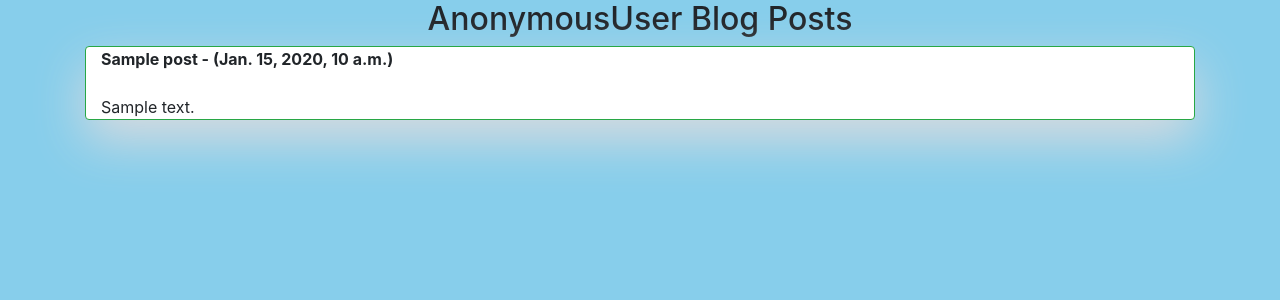
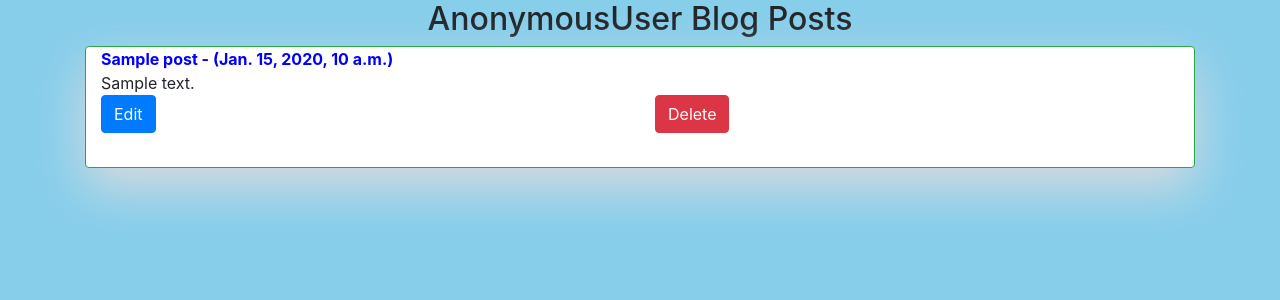
Before and after one commit to bharathjinka09/djangoSocialLogin, a Django app: template templates/home.html in a window 1280 px wide. Shown: the part 56-356 px from the top of the page. Run offline with Django 3.2, Linux system fonts and the light colour scheme; the template is opened without the code that fills it: most values are stand-ins (such as "Sample title", 1, 10 or a date in 2020); some libraries are stand-ins or nearby versions.

Commit message:
Added delete post

```diff
--- a/posts/urls.py
+++ b/posts/urls.py
@@ -7,4 +7,5 @@ urlpatterns = [
     path('not_logged_in', views.not_logged_in),
     path('create/', views.create),
     path('post/<int:id>/', views.post),
+    path('post/<int:id>/delete/', views.delete_post, name='delete-post'),
 ]
--- a/templates/home.html
+++ b/templates/home.html
@@ -8,7 +8,7 @@
 
 		{% for post in posts %}
 			<div class="card border-success container">
-				<b>{{ post.title }} - ({{ post.timestamp }})</b> <br>
+				<b style="color: blue;">{{ post.title }} - ({{ post.timestamp }})</b>
 				{% if post.description|length < 360 %}
 					{{ post.description }}
 
@@ -18,7 +18,16 @@
 
 				<br>
 				{% endif %}
-			</div>
+				<div class="row">
+					<div class="col-md-6">
+						<button class="btn btn-primary" type="submit">Edit</button>
+					</div><br><br>
+					<div class="col-md-6">
+						<a href="post/{{post.id}}/delete/" class="btn btn-danger" type="submit">Delete</a>
+					</div>
+				</div></b> <br>
+			</div><br>
+
 			<br>
 
 		{% endfor %}
```
Also changed, not shown: posts/views.py (+14 -1 lines), templates/delete_post.html (added, +9 -0 lines), templates/post.html (+10 -0 lines), sqlite3.db.
